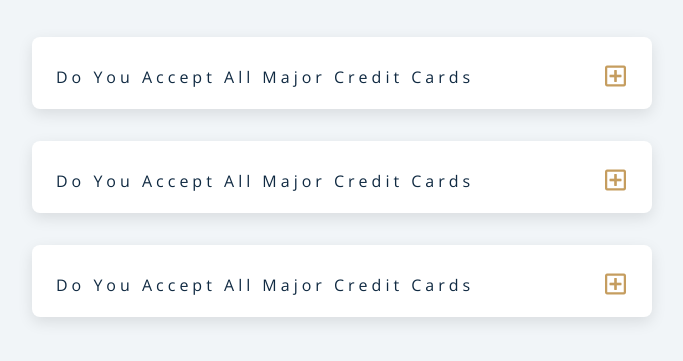
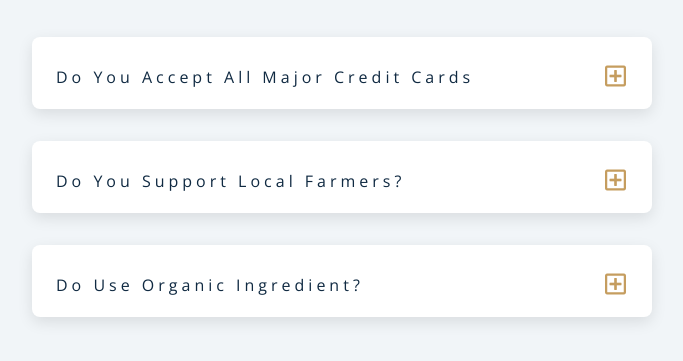
Before and after one commit to YakubuAmidu/questions, a plain HTML site: page index.html in a window 1280 px wide. Shown: the part 187-548 px from the top of the page, without its empty margins (298-981 px from the left). Drawn offline with nearby package versions, Linux system fonts and the light colour scheme.

Commit message:
Commiting changes

```diff
--- a/index.html
+++ b/index.html
@@ -52,7 +52,7 @@
         <article class="question">
           <!--question title-->
           <div class="question-title">
-            <p>do you accept all major credit cards</p>
+            <p>do you support local farmers?</p>
             <button type="button" class="question-btn">
               <span class="plus-icon">
                 <i class="far fa-plus-square"></i>
@@ -75,7 +75,7 @@
         <article class="question">
           <!--question title-->
           <div class="question-title">
-            <p>do you accept all major credit cards</p>
+            <p>do use organic ingredient?</p>
             <button type="button" class="question-btn">
               <span class="plus-icon">
                 <i class="far fa-plus-square"></i>
```
